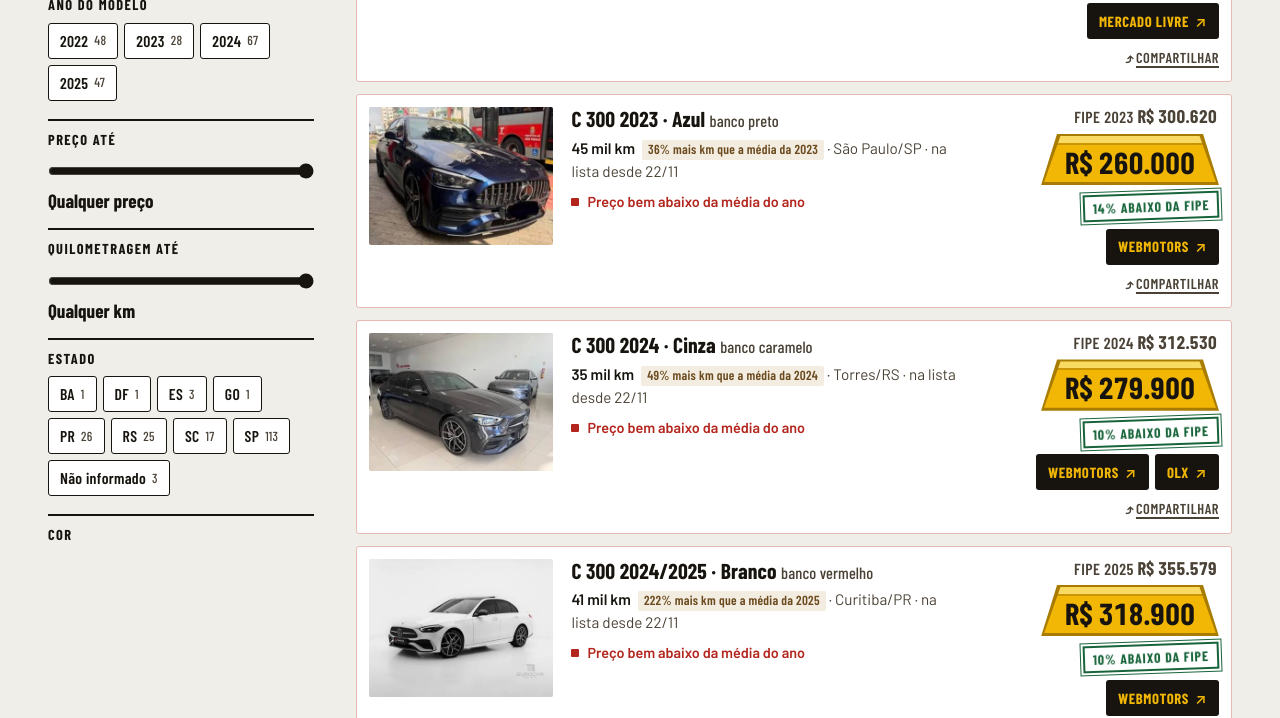
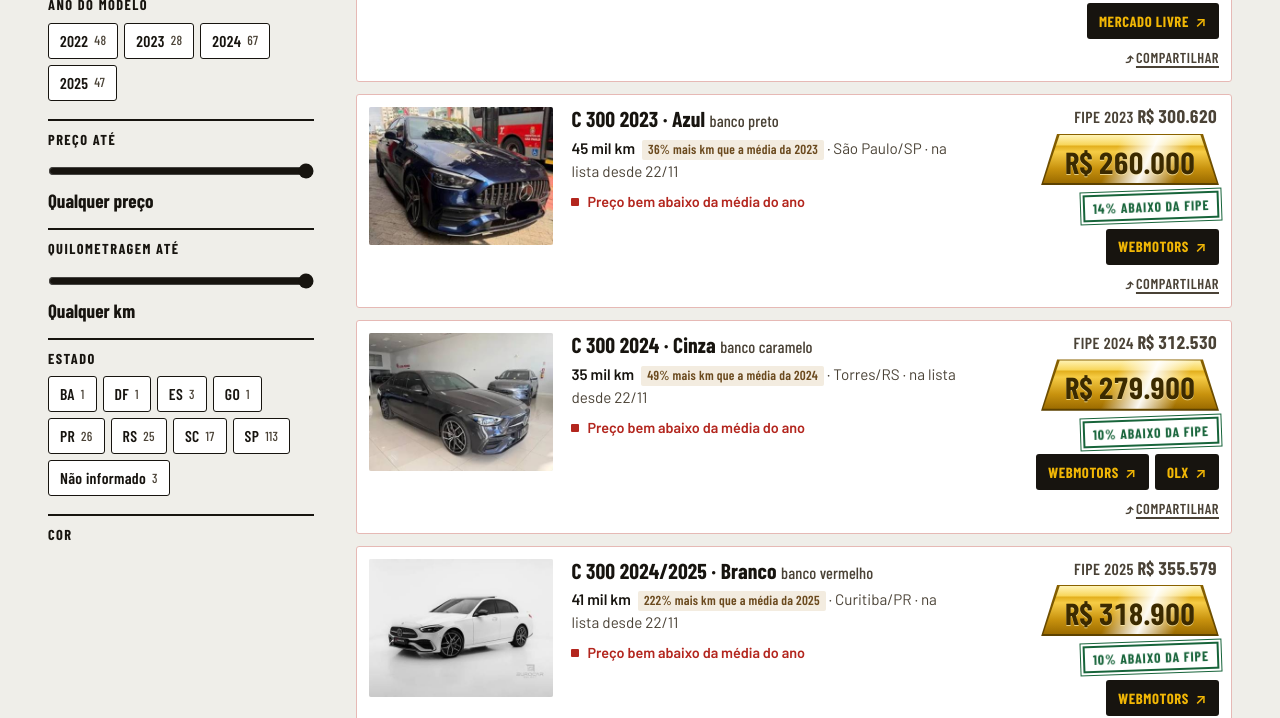
Before and after one commit to embalagensrealfone-png/garimpo-carro, a plain HTML site: page site/index.html in a window 1280 px wide. Shown: the part 779-1497 px from the top of the page. Drawn offline with nearby package versions, Linux system fonts and the light colour scheme.

Commit message:
Barra de ouro metálica com brilho que corre uma vez (opção 3)
Co-Authored-By: Claude Opus 5.5 <noreply@anthropic.com>

```diff
--- a/site/estilo.css
+++ b/site/estilo.css
@@ -344,11 +344,19 @@ input[type=range] { width: 100%; accent-color: var(--tinta); height: 28px; margi
 .fipe-ref { display: inline-block; margin: 0; padding: 0 2px; font: 600 1rem/1 var(--rotulo); letter-spacing: .03em; text-transform: uppercase; color: var(--tinta-2); }
 .fipe-ref b { font-weight: 700; color: var(--tinta-2); font-variant-numeric: tabular-nums; letter-spacing: 0; font-size: 1.15rem; }
 @media (max-width: 1080px) { .fipe-ref { flex-basis: 100%; max-width: max-content; margin-bottom: 2px; } }
-/* Barra de ouro: o preço achado é o ouro do garimpo. Pintada chapada, em facetas de tinta
-   (tampo claro, frente ouro, quinas escuras), sem degradê nem brilho — é placa, não joia. */
-.preco:not(.sem) { position: relative; isolation: isolate; display: inline-block; padding: 13px 24px 8px; color: var(--tinta); }
+/* Barra de ouro: o preço achado é o ouro do garimpo. Escolha do Carlos em 23/11/2026 (opção 3):
+   ouro metálico com reflexo, e um brilho que corre UMA vez quando o carro aparece e para no
+   lingote. Exceção consciente ao "sem brilho" do resto da casa — só o achado brilha. */
+.preco:not(.sem) { position: relative; isolation: isolate; display: inline-block; padding: 13px 24px 8px;
+  color: #3B2A00; text-shadow: 0 1px 0 rgba(255,240,180,.7); }
 .preco:not(.sem)::before, .preco:not(.sem)::after { content: ""; position: absolute; z-index: -1; }
-.preco:not(.sem)::before { inset: 0; background: #A87C02; clip-path: polygon(9% 0, 91% 0, 100% 100%, 0 100%); }
-.preco:not(.sem)::after { inset: 2px 3px 3px;
-  background: linear-gradient(#F9DA63 0 7px, #C99503 7px 9px, var(--ouro) 9px);
-  clip-path: polygon(calc(9% + 1px) 0, calc(91% - 1px) 0, 100% 100%, 0 100%); }
+.preco:not(.sem)::before { inset: 0; background: linear-gradient(180deg, #8A6200, #5C4100);
+  clip-path: polygon(9% 0, 91% 0, 100% 100%, 0 100%); }
+.preco:not(.sem)::after { inset: 1px 2px 2px;
+  clip-path: polygon(calc(9% + 1px) 0, calc(91% - 1px) 0, 100% 100%, 0 100%);
+  background:
+    linear-gradient(115deg, transparent 42%, rgba(255,255,255,.95) 50%, transparent 58%) 43% 0 / 250% 100% no-repeat,
+    linear-gradient(180deg, #FFF4B8 0, #F8D65A 10px, #E2AE1C 11px, #F6CC45 35%, #C8920E 70%, #9B6B00 100%);
+  animation: brilho-ouro 1.1s cubic-bezier(.3,.6,.3,1) .5s backwards; }
+@keyframes brilho-ouro { from { background-position: 100% 0, 0 0; } to { background-position: 43% 0, 0 0; } }
+@media (prefers-reduced-motion: reduce) { .preco:not(.sem)::after { animation: none; } }
```
